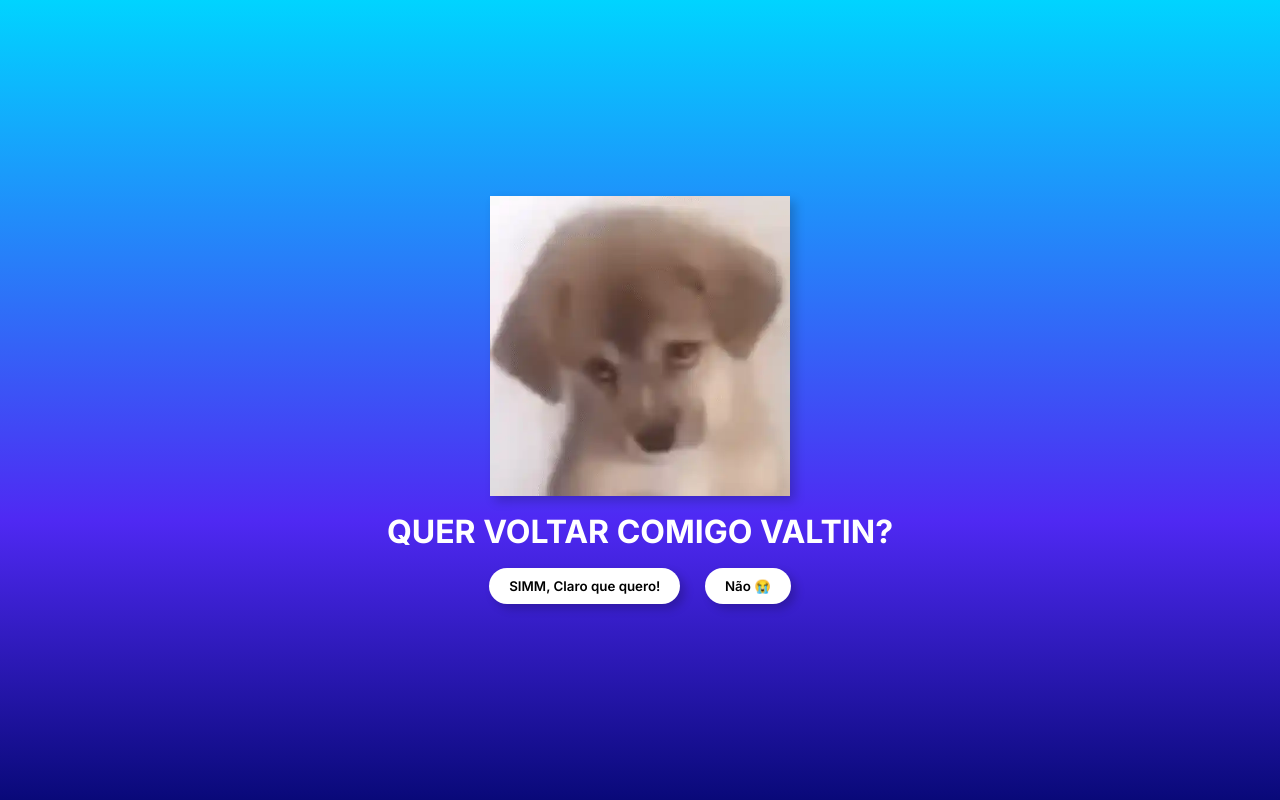
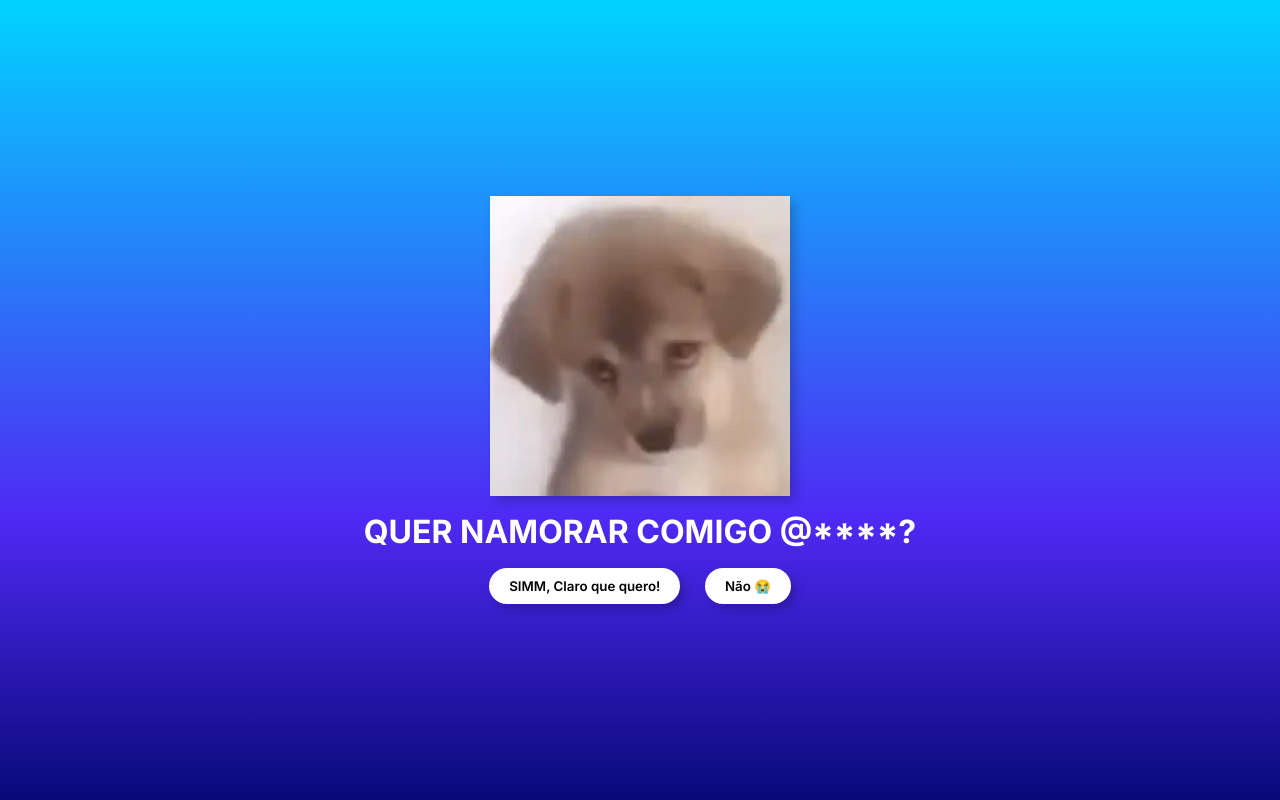
Before and after one commit to henrivilar/quer-namorar-comigo, a plain HTML site: page index.html in a window 1280 px wide. Drawn offline with Linux system fonts and the light colour scheme.

Commit message:
Project Done

```diff
--- a/index.html
+++ b/index.html
@@ -9,13 +9,13 @@
     <link rel="preconnect" href="https://fonts.gstatic.com" crossorigin>
     <link href="https://fonts.googleapis.com/css2?family=Inter:ital,opsz,wght@0,14..32,100..900;1,14..32,100..900&display=swap" rel="stylesheet">
     <script src="script.js" defer></script>
-    <title>Quer Voltar Comigo?</title>
+    <title>Quer Namorar Comigo?</title>
 </head>
 <body>
     <div class="container">
 
         <img src="images/cachorro.png" alt="Pato">
-        <h1>QUER VOLTAR COMIGO VALTIN?</h1>
+        <h1>QUER NAMORAR COMIGO @****?</h1>
 
         <div class="buttons">
             <a href="aceitou.html"><button onclick="sim()" class="sim" id="sim">SIMM, Claro que quero!</button></a>
```
